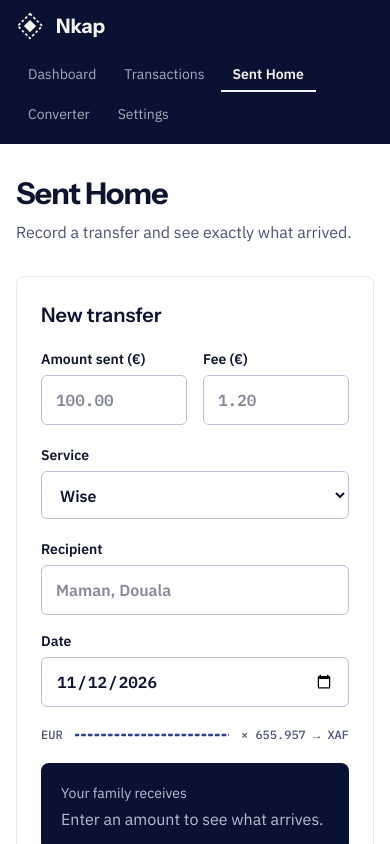
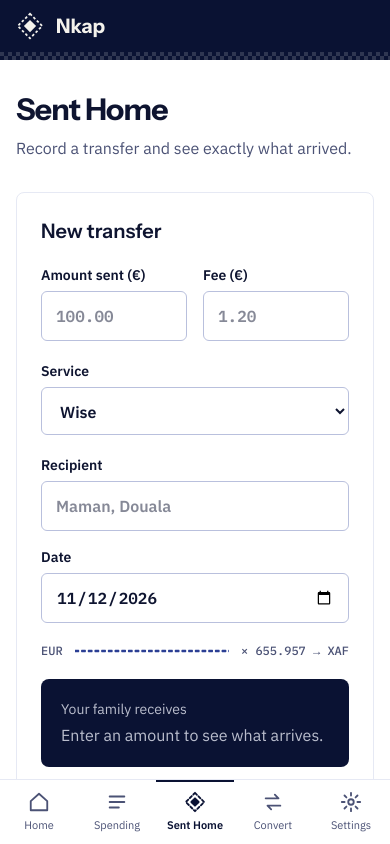
Before and after one commit to letschangeAfrica/nkap, a React (Vite) app: page /sent-home in a window 390 px wide. Shown: the top 844 px of the page. Built offline with nearby package versions, Linux system fonts and the light colour scheme.

Commit message:
feat: add mobile bottom tab bar; test: cover dashboard, transactions and settings

```diff
--- /dev/null
+++ b/src/components/BottomTabBar.jsx
@@ -0,0 +1,39 @@
+import { NavLink } from 'react-router-dom'
+import { NAV_LINKS } from './Navbar'
+
+const icons = {
+  '/dashboard': <path d="M3 11 L12 3 L21 11 V21 H3 Z" />,
+  '/transactions': <path d="M4 6 H20 M4 12 H20 M4 18 H14" />,
+  '/sent-home': <><path d="M12 2 L22 12 L12 22 L2 12 Z" strokeDasharray="3 2.4" /><path d="M12 8 L16 12 L12 16 L8 12 Z" fill="currentColor" /></>,
+  '/converter': <path d="M4 8 H18 L14 4 M20 16 H6 L10 20" />,
+  '/settings': <><circle cx="12" cy="12" r="3" /><path d="M12 2v3M12 19v3M2 12h3M19 12h3M4.9 4.9l2.1 2.1M17 17l2.1 2.1M4.9 19.1 7 17M17 7l2.1-2.1" /></>,
+}
+
+/** Mobile navigation, fixed to the bottom of the screen. */
+function BottomTabBar() {
+  return (
+    <nav aria-label="Main" className="fixed inset-x-0 bottom-0 z-10 border-t border-indigo-100 bg-white md:hidden">
+      <ul className="grid grid-cols-5">
+        {NAV_LINKS.map((link) => (
+          <li key={link.to}>
+            <NavLink
+              to={link.to}
+              className={({ isActive }) =>
+                `flex min-h-16 flex-col items-center justify-center gap-1 text-[11px] no-underline ${
+                  isActive ? 'font-semibold text-indigo-950 shadow-[inset_0_2px_0_currentColor]' : 'text-muted'
+                }`
+              }
+            >
+              <svg viewBox="0 0 24 24" className="h-5.5 w-5.5" fill="none" stroke="currentColor" strokeWidth="2" strokeLinecap="round" strokeLinejoin="round" aria-hidden="true">
+                {icons[link.to]}
+              </svg>
+              {link.short}
+            </NavLink>
+          </li>
+        ))}
+      </ul>
+    </nav>
+  )
+}
+
+export default BottomTabBar
--- a/src/components/Layout.jsx
+++ b/src/components/Layout.jsx
@@ -1,13 +1,16 @@
 import { Outlet } from 'react-router-dom'
 import Navbar from './Navbar'
+import BottomTabBar from './BottomTabBar'
 
 function Layout() {
   return (
     <div className="flex min-h-screen flex-col">
       <Navbar />
-      <main className="mx-auto w-full max-w-6xl flex-1 px-4 py-8 md:px-8">
+      {/* extra bottom padding on mobile so content is not hidden behind the tab bar */}
+      <main className="mx-auto w-full max-w-6xl flex-1 px-4 pb-28 pt-8 md:px-8 md:pb-12">
         <Outlet />
       </main>
+      <BottomTabBar />
     </div>
   )
 }
--- a/src/components/Navbar.jsx
+++ b/src/components/Navbar.jsx
@@ -1,24 +1,24 @@
 import { Link, NavLink } from 'react-router-dom'
 import Logo from './Logo'
 
-const links = [
-  { to: '/dashboard', label: 'Dashboard' },
-  { to: '/transactions', label: 'Transactions' },
-  { to: '/sent-home', label: 'Sent Home' },
-  { to: '/converter', label: 'Converter' },
-  { to: '/settings', label: 'Settings' },
+export const NAV_LINKS = [
+  { to: '/dashboard', label: 'Dashboard', short: 'Home' },
+  { to: '/transactions', label: 'Transactions', short: 'Spending' },
+  { to: '/sent-home', label: 'Sent Home', short: 'Sent Home' },
+  { to: '/converter', label: 'Converter', short: 'Convert' },
+  { to: '/settings', label: 'Settings', short: 'Settings' },
 ]
 
 function Navbar() {
   return (
     <header className="bg-indigo-950 text-cloth">
-      <nav aria-label="Main" className="mx-auto flex max-w-6xl flex-wrap items-center justify-between gap-4 px-4 py-3 md:px-8">
+      <nav aria-label="Main" className="mx-auto flex max-w-6xl items-center justify-between gap-4 px-4 py-3 md:px-8">
         <Link to="/" className="flex items-center gap-3 text-cloth no-underline">
           <Logo />
           <span className="font-display text-xl font-bold">Nkap</span>
         </Link>
-        <ul className="flex flex-wrap gap-1">
-          {links.map((link) => (
+        <ul className="hidden gap-1 md:flex">
+          {NAV_LINKS.map((link) => (
             <li key={link.to}>
               <NavLink
                 to={link.to}
@@ -34,6 +34,15 @@ function Navbar() {
           ))}
         </ul>
       </nav>
+      <svg className="block h-2 w-full" aria-hidden="true">
+        <defs>
+          <pattern id="nk-chequer" width="8" height="8" patternUnits="userSpaceOnUse">
+            <rect width="4" height="4" fill="currentColor" />
+            <rect x="4" y="4" width="4" height="4" fill="currentColor" />
+          </pattern>
+        </defs>
+        <rect width="100%" height="100%" fill="url(#nk-chequer)" opacity="0.16" />
+      </svg>
     </header>
   )
 }
```
Also changed, not shown: 2 other files (tests, documents, lock files or other folders).
